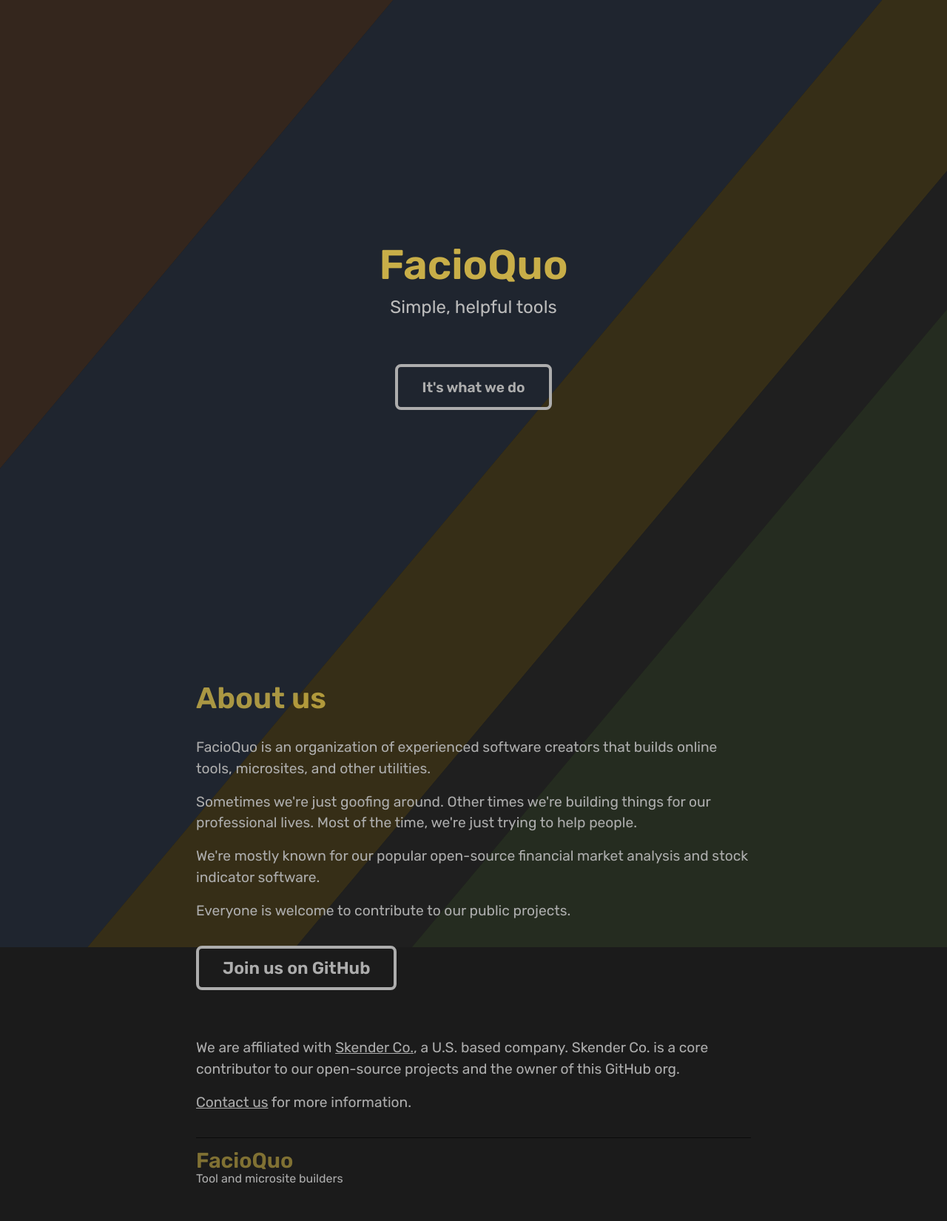
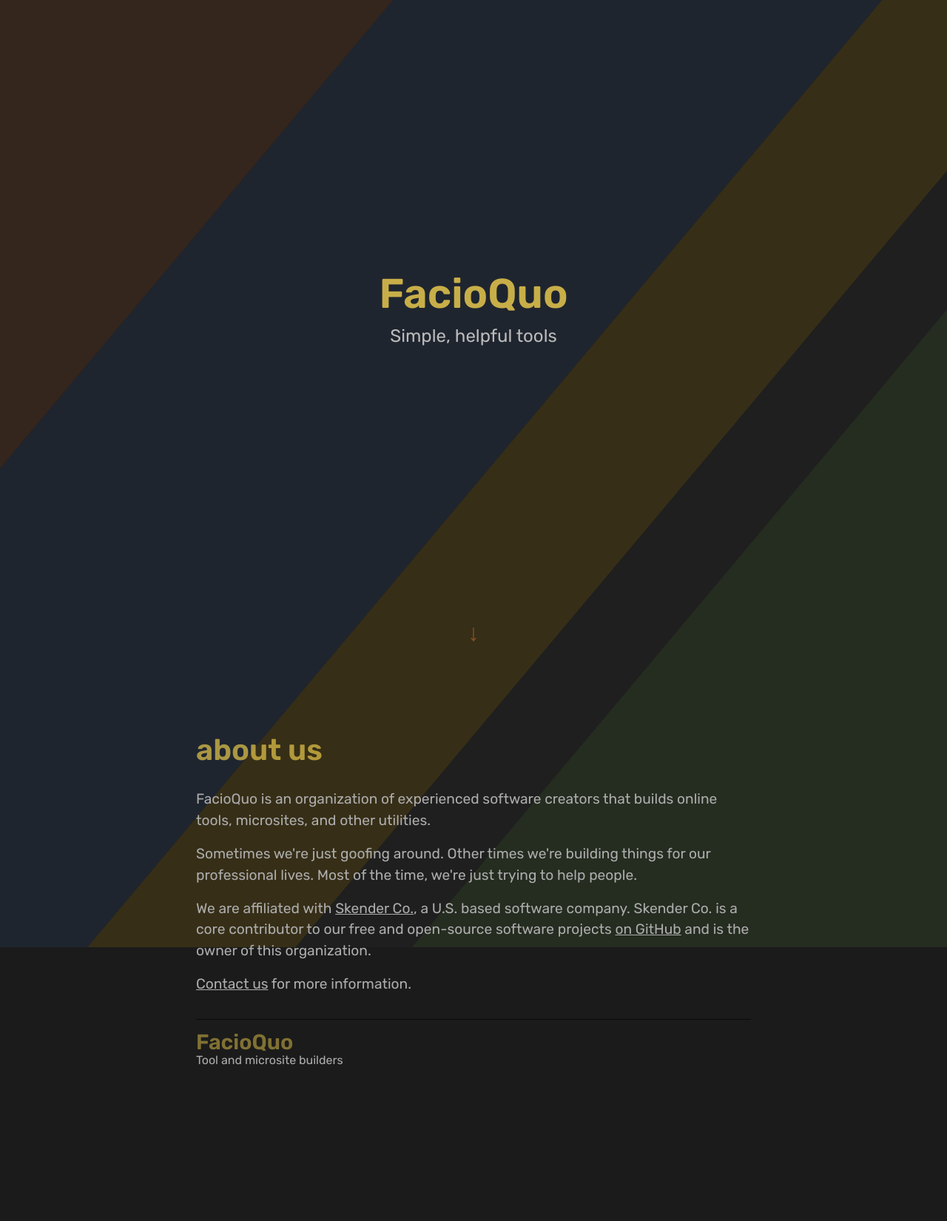
Before and after one commit to facioquo/facioquo.com, a Jekyll site: the page built from pages/home.html, in a window 1280 px wide. Shown: the whole page at 74% size. Built offline with Jekyll 4.4.1, drawn with Linux system fonts in a browser that asks for light colours; after the commit the page ends 1490 px from its top, so only the background shows below that.

Commit message:
feat: Remove button on homepage (#45)

```diff
--- a/_includes/head-base-styles.html
+++ b/_includes/head-base-styles.html
@@ -195,58 +195,4 @@
       width: 100%;
     }
   }
-
-  .fq-button {
-    cursor: pointer;
-    display: inline-block;
-
-    border: solid 4px #adadad;
-    border-radius: 8px;
-    background-color: unset;
-
-    margin: 1rem 0;
-    padding: 0.75rem 2rem;
-
-    font-family: inherit;
-    font-size: larger;
-    font-weight: bold;
-    color: #adadad;
-    text-align: center;
-
-    text-decoration: none;
-  }
-
-  @media screen and (max-width: 480px) {
-    .fq-button {
-      display: block;
-      margin: 2rem 0;
-    }
-  }
-
-  .fq-button:hover {
-
-    color: #c9c9c9;
-    background-color: rgba(35, 35, 35, 0.5);
-    text-decoration: underline;
-
-    box-shadow:
-      0px 10px 10px -3px rgba(86, 92, 101, 0.20),
-      0px 16px 20px 1px rgba(86, 92, 101, 0.14),
-      0px 6px 28px 2px rgba(86, 92, 101, 0.12);
-  }
-
-  .fq-button:active {
-
-    color: #adadad;
-    background-color: rgba(86, 92, 101, 0.5);
-
-    box-shadow:
-      0px 15px 15px -3px rgba(86, 92, 101, 0.20),
-      0px 24px 30px 1px rgba(86, 92, 101, 0.14),
-      0px 9px 40px 2px rgba(86, 92, 101, 0.12);
-  }
-
-  .fq-button:visited {
-    color: #adadad;
-  }
 </style>
--- a/_includes/head-home-styles.html
+++ b/_includes/head-home-styles.html
@@ -1,6 +1,6 @@
 <style>
   .splash-page {
-    height: calc(100dvh - 6rem);
+    height: calc(100dvh - 10rem);
     display: flex;
     flex-direction: column;
     align-items: center;
@@ -28,7 +28,7 @@
 
   .splash h2 {
     font-size: 1.5em;
-    margin: 0 0 3rem 0;
+    margin: 0;
   }
 
   @media screen and (max-width: 480px) {
@@ -43,4 +43,48 @@
     font-size: 1rem;
     line-height: 1.3;
   }
+
+  .learn-more {
+    text-align: center;
+  }
+
+  .learn-more-button {
+    cursor: pointer;
+    display: inline-block;
+
+    border: none;
+    border-radius: 8px;
+    background-color: unset;
+
+    margin: 1rem 0;
+    padding: 0.75rem 2rem;
+
+    font-family: inherit;
+    font-size: 2em;
+    font-weight: bold;
+    color: rgba(237, 125, 49, 0.45);
+    text-align: center;
+
+    text-decoration: none;
+  }
+
+  @media screen and (max-width: 480px) {
+    .learn-more-button {
+      display: block;
+      margin: 2rem 0;
+    }
+  }
+
+  .learn-more-button:hover {
+    color: rgba(230, 199, 76, 0.85);
+  }
+
+  .learn-more-button:active {
+    color: #adadad;
+    background-color: rgba(230, 199, 76, 0.01);
+  }
+
+  .learn-more-button:visited {
+    color: #adadad;
+  }
 </style>
--- a/_sass/_base.scss
+++ b/_sass/_base.scss
@@ -15,3 +15,57 @@
   max-width: 100%;
   vertical-align: middle;
 }
+
+.fq-button {
+  cursor: pointer;
+  display: inline-block;
+
+  border: solid 4px #adadad;
+  border-radius: 8px;
+  background-color: unset;
+
+  margin: 1rem 0;
+  padding: 0.75rem 2rem;
+
+  font-family: inherit;
+  font-size: larger;
+  font-weight: bold;
+  color: #adadad;
+  text-align: center;
+
+  text-decoration: none;
+}
+
+@media screen and (max-width: 480px) {
+  .fq-button {
+    display: block;
+    margin: 2rem 0;
+  }
+}
+
+.fq-button:hover {
+
+  color: #c9c9c9;
+  background-color: rgba(35, 35, 35, 0.5);
+  text-decoration: underline;
+
+  box-shadow:
+    0px 10px 10px -3px rgba(86, 92, 101, 0.20),
+    0px 16px 20px 1px rgba(86, 92, 101, 0.14),
+    0px 6px 28px 2px rgba(86, 92, 101, 0.12);
+}
+
+.fq-button:active {
+
+  color: #adadad;
+  background-color: rgba(86, 92, 101, 0.5);
+
+  box-shadow:
+    0px 15px 15px -3px rgba(86, 92, 101, 0.20),
+    0px 24px 30px 1px rgba(86, 92, 101, 0.14),
+    0px 9px 40px 2px rgba(86, 92, 101, 0.12);
+}
+
+.fq-button:visited {
+  color: #adadad;
+}
--- a/pages/home.html
+++ b/pages/home.html
@@ -10,40 +10,33 @@
   <div class="splash">
     <h1>FacioQuo</h1>
     <h2>Simple, helpful tools</h2>
-    <button class="fq-button" onclick="scrollToStart('about-us');" rel="noopener nofollow">It's what we do</button>
   </div>
+</div>
+
+<div id="learn-more" class="learn-more">
+  <button class="learn-more-button" onclick="scrollToAbout();" rel="noopener nofollow">&darr;</button>
 </div>
 
 <div id="about-us" style="padding-top:2rem;">
 
-  <h2 class="section-title">About us</h2>
+  <h2 class="section-title">about us</h2>
   <p>
     FacioQuo is an organization of experienced software creators
     that builds online tools, microsites, and other utilities.
   </p>
-
   <p>
     Sometimes we're just goofing around.
     Other times we're building things for our professional lives.
     Most of the time, we're just trying to help people.
   </p>
   <p>
-    We're mostly known for our popular open-source financial market
-    analysis and stock indicator software.
-  </p>
-  <p>
-    Everyone is welcome to contribute to our public projects.
-  </p>
-
-  <p style="margin-bottom:3rem;"><a button class="fq-button" href="https://github.com/facioquo">Join us on GitHub</a>
-  </p>
-
-  <p>
-    We are affiliated with <a href="https://skenderco.com">Skender Co.</a>, a U.S. based company. Skender Co. is a core
-    contributor to our open-source projects and the owner of this GitHub org.
+    We are affiliated with <a href="https://skenderco.com">Skender Co.</a>,
+    a U.S. based software company. Skender Co. is a core contributor to our
+    free and open-source software projects <a href="https://github.com/facioquo">on GitHub</a>
+    and is the owner of this organization.
   </p>
   <p style="margin-bottom:0;">
-    <a href="https://docs.google.com/forms/d/1ojdLRTN5UzN6OErfz4wHLlvVb6jy91vCV8o6lqs8M0M"
-       target="_blank" rel="noopener noreferrer">Contact us</a> for more information.
+    <a href="https://docs.google.com/forms/d/1ojdLRTN5UzN6OErfz4wHLlvVb6jy91vCV8o6lqs8M0M" target="_blank"
+      rel="noopener noreferrer">Contact us</a> for more information</a>.
   </p>
 </div>
```
Also changed, not shown: README.md (+9 -2 lines), _includes/utilities.script.html (+9 -0 lines), pages/404.html (+5 -5 lines).
